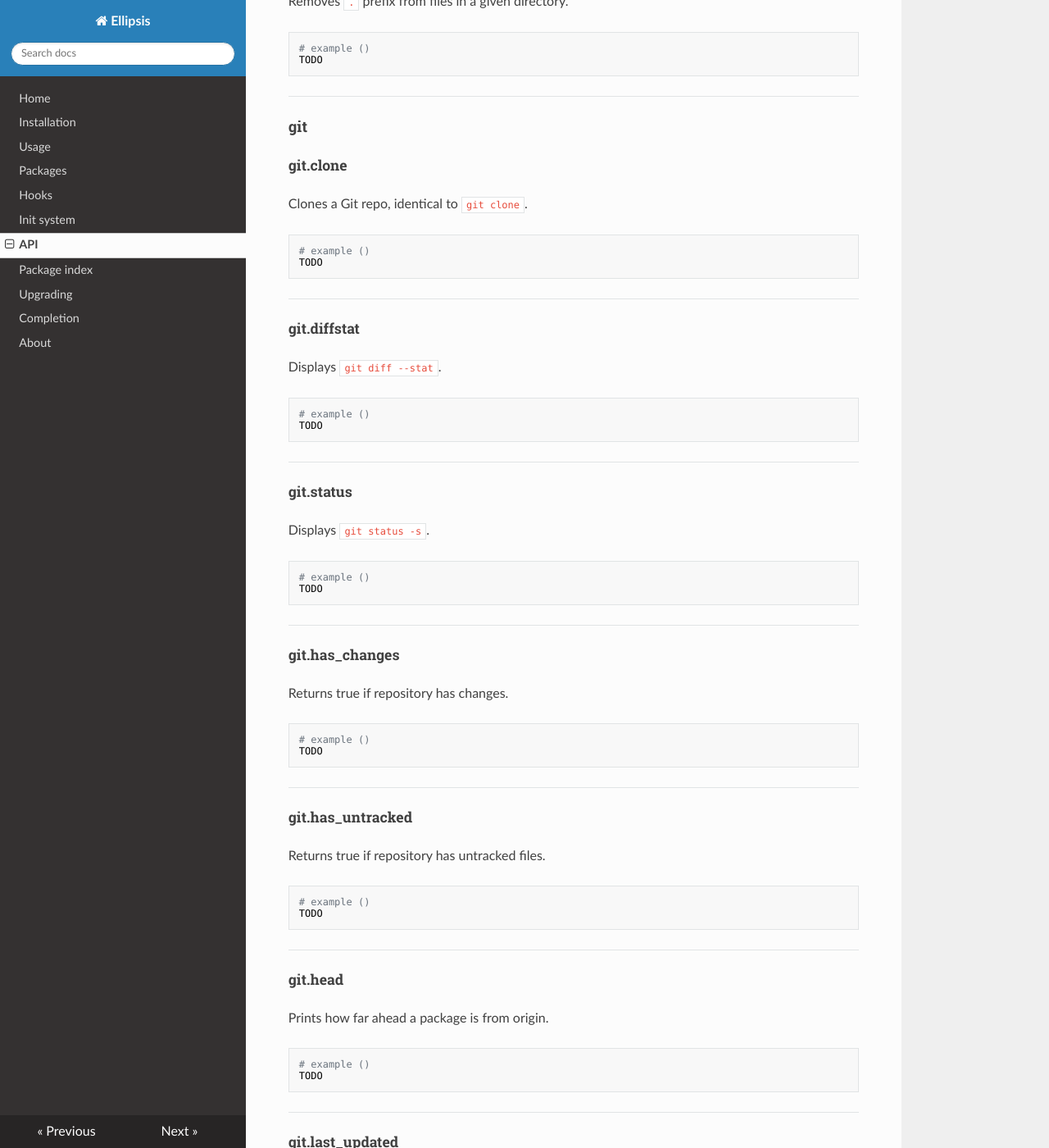
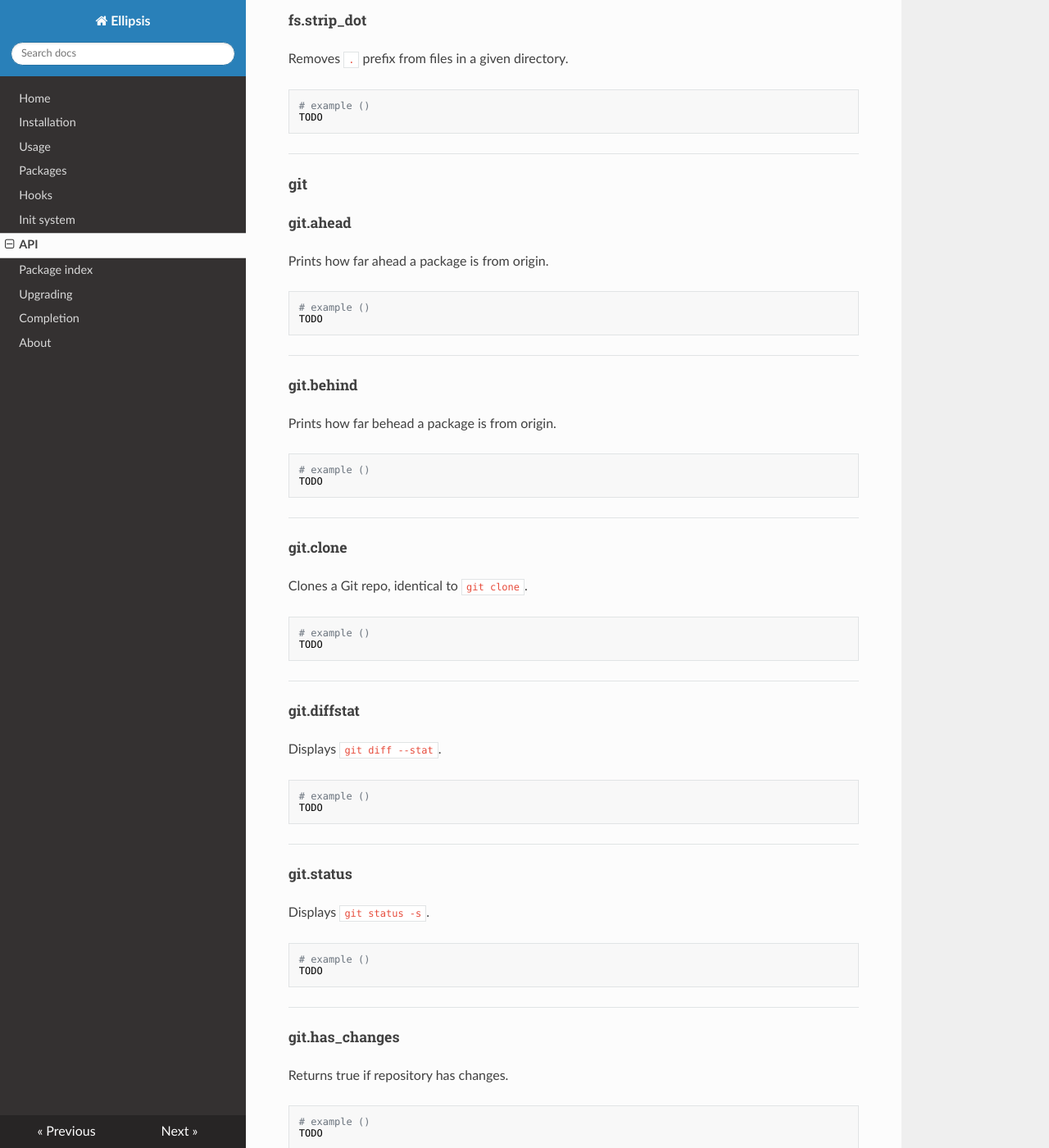
Before and after one commit to ellipsis/ellipsis, an MkDocs documentation site: the page built from docs/api.md, in a window 1280 px wide and 1400 px high, scrolled down 4792 px. Shown: the whole window at 82% size. Built offline with MkDocs 1.6.1, drawn with Linux system fonts in a browser that asks for light colours; nearby versions of some CDN libraries; old or Windows-style settings are respelled for this version of MkDocs; some of the changed text lies outside the part shown.

Commit message:
Added git.remote_branch, git.behind, git.is_behind

````diff
--- a/docs/api.md
+++ b/docs/api.md
@@ -21,12 +21,14 @@
 | `fs.list_dirs`              | Lists directories, useful for passing subdirectories to `fs.link_files`.             |
 | `fs.list_symlinks`          | Lists symlinks in a folder, defaulting to `$ELLIPSIS_HOME`.                          |
 | `fs.strip_dot`              | Removes `.` prefix from files in a given directory.                                  |
+| `git.behind`                | Prints number of commits local is behind remote.                                     |
 | `git.clone`                 | Clones a Git repo, identical to `git clone`.                                         |
 | `git.diffstat`              | Displays `git diff --stat`.                                                          |
-| `git.status`                | Displays `git status -s`.                                                          |
+| `git.status`                | Displays `git status -s`.                                                            |
 | `git.has_changes`           | Returns true if repository has changes.                                              |
-| `git.has_untracked`         | Returns true if repository has untracked files.                                              |
+| `git.has_untracked`         | Returns true if repository has untracked files.                                      |
 | `git.head`                  | Prints how far ahead a package is from origin.                                       |
+| `git.is_behind`             | Returns true if local repository is behind the remote.                               |
 | `git.last_updated`          | Prints commit's relative last update time.                                           |
 | `git.pull`                  | Identical to `git pull`.                                                             |
 | `git.push`                  | Identical to `git push`.                                                             |
@@ -206,6 +208,23 @@
 ---
 
 #### git
+<h5>git.ahead</h5>
+Prints how far ahead a package is from origin.
+
+``` bash
+# example ()
+TODO
+```
+---
+
+<h5>git.behind</h5>
+Prints how far behead a package is from origin.
+
+``` bash
+# example ()
+TODO
+```
+---
 
 <h5>git.clone</h5>
 Clones a Git repo, identical to `git clone`.
@@ -252,8 +271,8 @@
 ```
 ---
 
-<h5>git.head</h5>
-Prints how far ahead a package is from origin.
+<h5>git.is_behind</h5>
+Returns true if local is behind remote.
 
 ``` bash
 # example ()
@@ -285,6 +304,15 @@
 ``` bash
 # example ()
 TODO
+```
+---
+
+<h5>git.remote_branch</h5>
+Prints name of remote branch.
+
+``` bash
+# example ()
+
 ```
 ---
 
````
Also changed, not shown: 1 other file.
